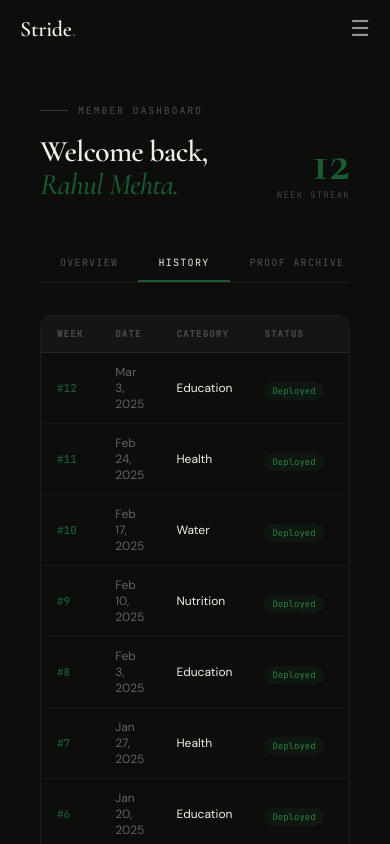
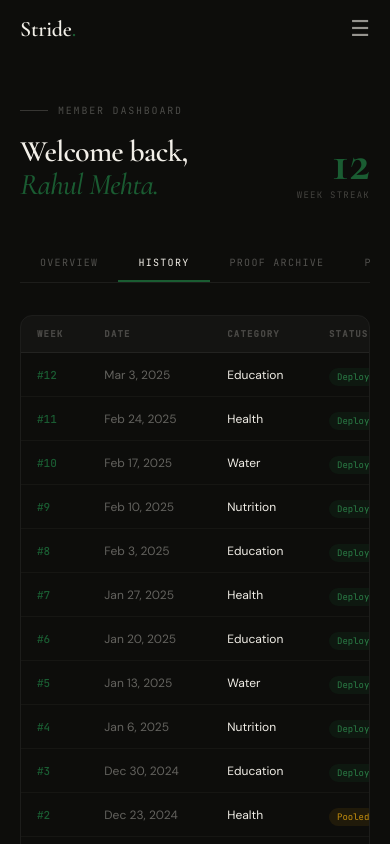
Before and after one commit to 26Fizz/STRIDE, a React (Vite) app: page /dashboard in a window 390 px wide. Both pictures are taken after a click on the button "HISTORY". Shown: the top 844 px of the page. Built offline with nearby package versions, Linux system fonts and the light colour scheme.

Commit message:
fix: dashboard history mobile scroll

```diff
--- a/src/pages/Dashboard/index.jsx
+++ b/src/pages/Dashboard/index.jsx
@@ -18,7 +18,7 @@ export default function DashboardPage(){
   }));
 
   return(
-    <section style={{minHeight:"100svh",padding:"104px 40px 64px",background:C.ink}}>
+    <section style={{minHeight:"100svh",padding:"104px 20px 64px",background:C.ink}}>
       <div style={{maxWidth:1100,margin:"0 auto"}}>
         <Reveal>
           <div style={{display:"flex",justifyContent:"space-between",alignItems:"flex-end",marginBottom:44,flexWrap:"wrap",gap:20}}>
@@ -37,7 +37,7 @@ export default function DashboardPage(){
         </Reveal>
 
         {/* Tabs */}
-        <div style={{display:"flex",gap:0,marginBottom:32,borderBottom:"1px solid rgba(242,239,232,0.07)",overflowX:"auto"}}>
+        <div style={{display:"flex",gap:0,marginBottom:32,borderBottom:"1px solid rgba(242,239,232,0.07)",overflowX:"auto",WebkitOverflowScrolling:"touch"}}>
           {TABS.map(t=>(
             <button key={t} onClick={()=>setTab(t)} style={{fontFamily:F.mono,fontSize:10,textTransform:"uppercase",letterSpacing:"0.13em",padding:"11px 20px",background:"none",border:"none",borderBottom:`2px solid ${tab===t?C.grove:"transparent"}`,color:tab===t?C.mist:"rgba(242,239,232,0.3)",cursor:"pointer",transition:"all .2s",whiteSpace:"nowrap",flexShrink:0}}>
               {t}
@@ -81,27 +81,33 @@ export default function DashboardPage(){
         )}
 
         {tab==="History"&&(
-          <div style={{borderRadius:12,overflow:"hidden",border:"1px solid rgba(242,239,232,0.07)"}}>
-            <table style={{width:"100%",borderCollapse:"collapse"}}>
+          <div style={{
+            borderRadius:12,
+            border:"1px solid rgba(242,239,232,0.07)",
+            overflowX:"auto",
+            WebkitOverflowScrolling:"touch",
+            width:"100%",
+          }}>
+            <table style={{width:"100%",borderCollapse:"collapse",minWidth:480}}>
               <thead>
                 <tr style={{background:"rgba(242,239,232,0.03)"}}>
                   {["Week","Date","Category","Status","Amount"].map(h=>(
-                    <th key={h} style={{textAlign:"left",padding:"12px 16px",fontFamily:F.mono,fontSize:9,textTransform:"uppercase",letterSpacing:"0.13em",color:"rgba(242,239,232,0.24)",borderBottom:"1px solid rgba(242,239,232,0.07)"}}>{h}</th>
+                    <th key={h} style={{textAlign:"left",padding:"12px 16px",fontFamily:F.mono,fontSize:9,textTransform:"uppercase",letterSpacing:"0.13em",color:"rgba(242,239,232,0.24)",borderBottom:"1px solid rgba(242,239,232,0.07)",whiteSpace:"nowrap"}}>{h}</th>
                   ))}
                 </tr>
               </thead>
               <tbody>
                 {WEEKS.map((w,i)=>(
                   <tr key={i} style={{borderBottom:"1px solid rgba(242,239,232,0.04)"}}>
-                    <td style={{padding:"11px 16px",fontFamily:F.mono,fontSize:11,color:C.grove,fontWeight:500}}>#{w.n}</td>
-                    <td style={{padding:"11px 16px",fontFamily:F.body,fontSize:12,color:"rgba(242,239,232,0.38)"}}>{w.date}, {w.year}</td>
-                    <td style={{padding:"11px 16px",fontFamily:F.body,fontSize:12,color:C.mist}}>{w.cat}</td>
-                    <td style={{padding:"11px 16px"}}>
+                    <td style={{padding:"11px 16px",fontFamily:F.mono,fontSize:11,color:C.grove,fontWeight:500,whiteSpace:"nowrap"}}>#{w.n}</td>
+                    <td style={{padding:"11px 16px",fontFamily:F.body,fontSize:12,color:"rgba(242,239,232,0.38)",whiteSpace:"nowrap"}}>{w.date}, {w.year}</td>
+                    <td style={{padding:"11px 16px",fontFamily:F.body,fontSize:12,color:C.mist,whiteSpace:"nowrap"}}>{w.cat}</td>
+                    <td style={{padding:"11px 16px",whiteSpace:"nowrap"}}>
                       <span style={{fontFamily:F.mono,fontSize:9,padding:"3px 8px",borderRadius:99,background:w.status==="Deployed"?"rgba(26,92,50,0.14)":"rgba(201,146,14,0.1)",color:w.status==="Deployed"?C.grove3:C.amber}}>
                         {w.status}
                       </span>
                     </td>
-                    <td style={{padding:"11px 16px",fontFamily:F.display,fontSize:14,fontWeight:500,color:C.mist}}>₹10</td>
+                    <td style={{padding:"11px 16px",fontFamily:F.display,fontSize:14,fontWeight:500,color:C.mist,whiteSpace:"nowrap"}}>₹10</td>
                   </tr>
                 ))}
               </tbody>
```
